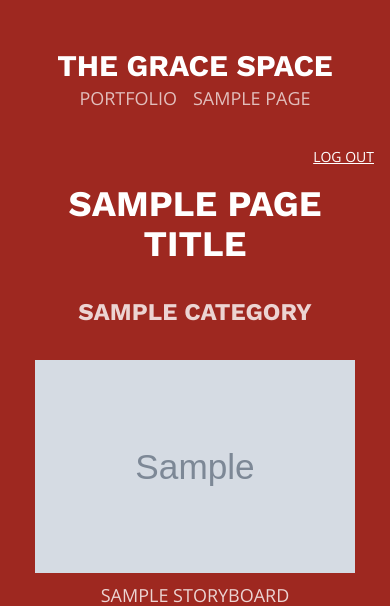
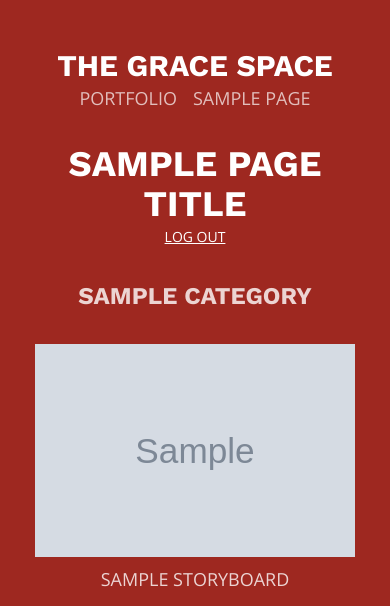
Before and after one commit to jaidetree/gracieanimator, a Django app: template templates/portfolio/storyboards_index.html in a window 390 px wide. Shown: the top 606 px of the page. Run offline with Django 5.2, Linux system fonts and the light colour scheme; the template is opened without the code that fills it: most values are stand-ins (such as "Sample title", 1, 10 or a date in 2020); grey boxes marked "Sample" are stand-in pictures; parts of the project's set-up code (start-up, migrations or seed data) failed here and were passed over; some libraries are stand-ins or nearby versions.

Commit message:
feat(storyboards): stack logout header on mobile
What changed:
- Merged the standalone right-aligned logout row and the page title into a
  single header that is block-stacked on mobile and a justify-between row
  on md+ (title left, logout right).

Why:
- The logout button sat in its own row above the title; on mobile the
  layout read as two disconnected pieces rather than one header.

Decisions:
- Reused the site-header responsive pattern from base.html
  (md:flex md:flex-row justify-between items-center) for consistency.
- Used only classes already present in the compiled CSS, so no Tailwind
  rebuild was needed.

Co-Authored-By: Claude Opus 4.8 <noreply@anthropic.com>

```diff
--- a/templates/portfolio/storyboards_index.html
+++ b/templates/portfolio/storyboards_index.html
@@ -1,13 +1,13 @@
 {% extends "base.html" %}
 {% block content %}
 <section class="storyboards">
-  <div class="flex justify-end mb-4">
-    <form method="post" action="{% url 'storyboards_logout' %}">
+  <header class="md:flex md:flex-row justify-between items-center mb-4">
+    <h1 class="text-center md:text-left">{{ page_title }}</h1>
+    <form method="post" action="{% url 'storyboards_logout' %}" class="text-center md:text-right mt-2 md:mt-0">
       {% csrf_token %}
       <button type="submit" class="storyboards__logout text-sm uppercase underline">Log out</button>
     </form>
-  </div>
-  <h1 class="text-center md:text-left">{{ page_title }}</h1>
+  </header>
   <div class="space-y-16">
     {% for section in sections %}
       <section class="storyboards__category mt-8">
```
